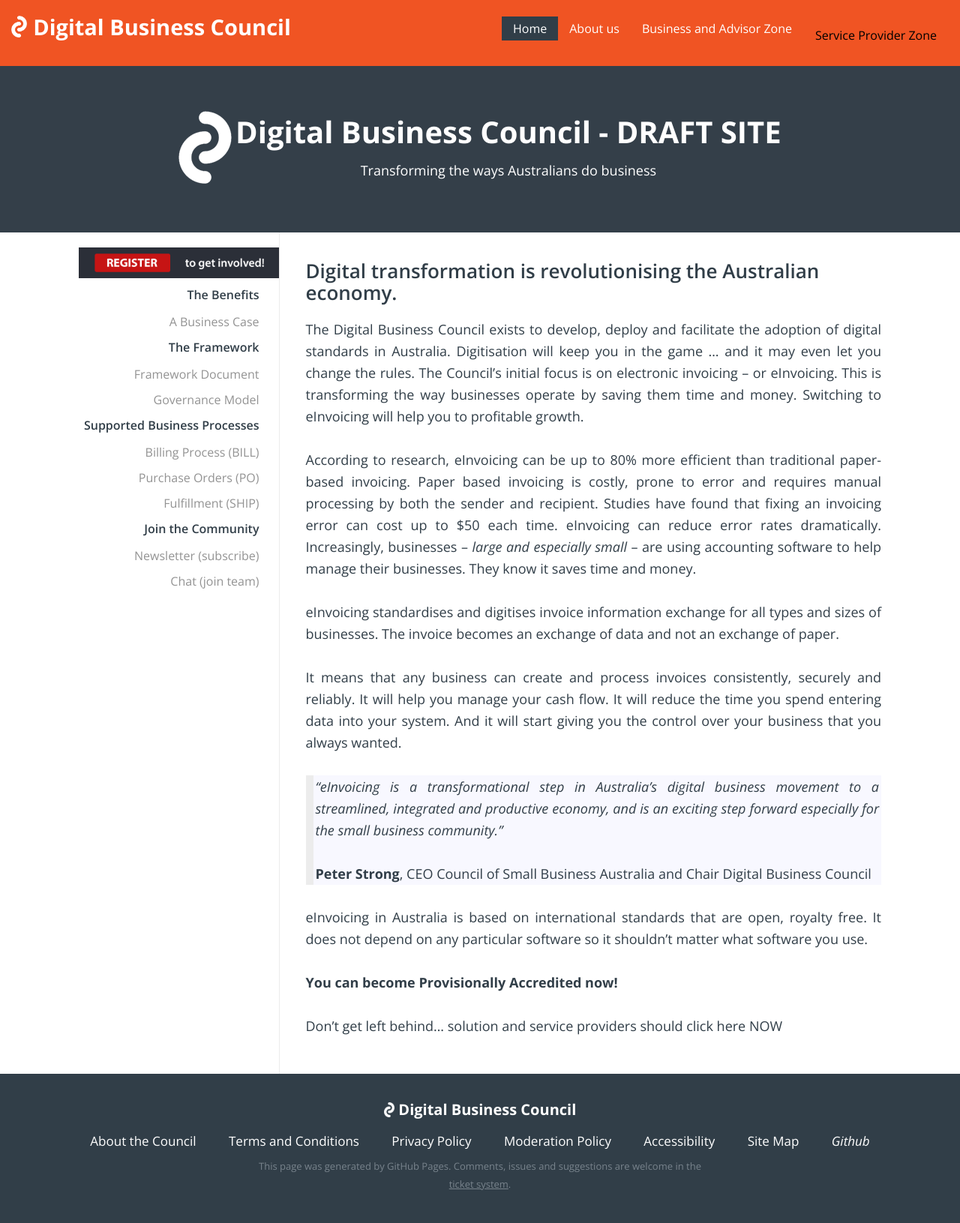
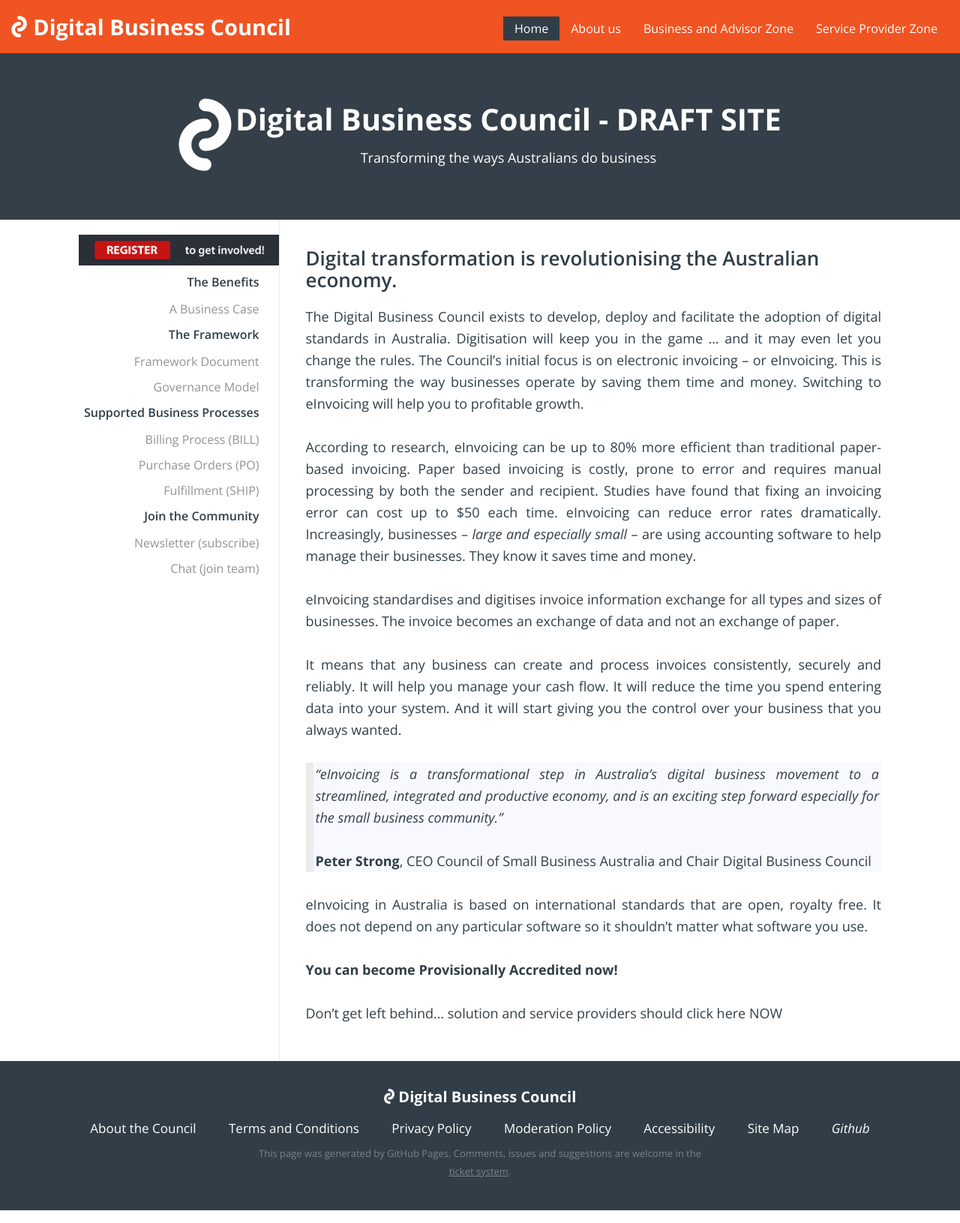
Before and after one commit to Digital-Business-Council/Digital-Business-Council.github.io, a Jekyll site: the page built from index.md, in a window 1280 px wide. Shown: the whole page at 75% size. Built offline with Jekyll 4.4.1, drawn with Linux system fonts in a browser that asks for light colours; our own code applies the rules of GitHub Pages for plain Markdown files.

Commit message:
Update header-menu.html

```diff
--- a/_includes/header-menu.html
+++ b/_includes/header-menu.html
@@ -7,7 +7,7 @@
                 <a href="/our-vision">Our Vision</a>
                 <a href="/council">The Council</a>
                 <ul>
-                <li class="dropdown-sub"><a href="javascript:void(0)" class="dropbtn-sub">Working Groups &#62</a>
+                <li class="dropdown-sub"><a href="javascript:void(0)" class="dropbtn-sub">Working Groups &#62 &#62</a>
                     <div class="dropdown-content-subgroup">
                         <a href="/tech-working-group">Technical Working Group</a>
                         <a href="/semantic-working-group">Semantic Working Group</a>
@@ -26,7 +26,7 @@
             <a href="#">Digital Business Processes</a>
         </div>
     </li>
-    <li class="dropdown"><a href="javascript:void(0)" class="dropbtn">Service Provider Zone</a>
+    <li class="dropdown"><a href="javascript:void(0)">Service Provider Zone</a>
         <div class="dropdown-content">
             <a href="/interoperability-framework">Technical Documentation</a>
             <a href="#">Benefits for Providers</a>
```
